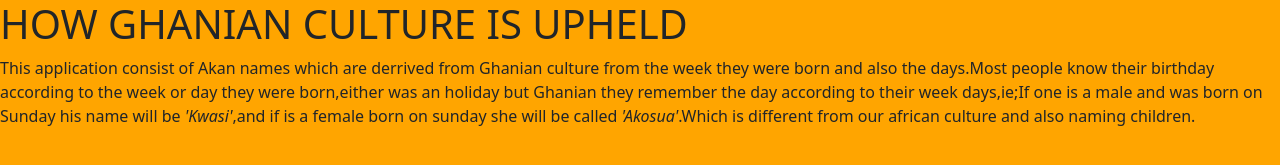
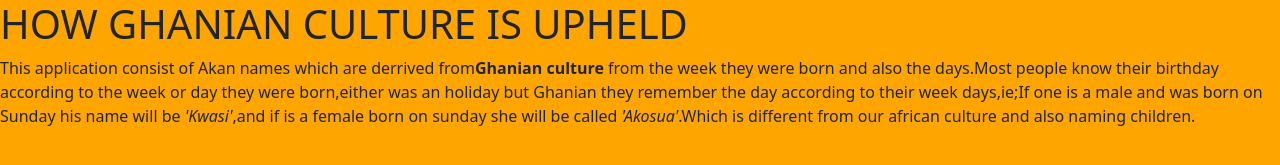
Before and after one commit to kennedy-ben/Week-two-project, a plain HTML site: page index.html in a window 1280 px wide. Shown: the top 165 px of the page. Drawn offline with nearby package versions, Linux system fonts and the light colour scheme.

Commit message:
added strong

```diff
--- a/index.html
+++ b/index.html
@@ -16,8 +16,8 @@
 <body>
 
     <p>
-        This application consist of Akan names which are derrived from Ghanian
-        culture from the week they were born and also the days.Most people know their
+        This application consist of Akan names which are derrived from<strong>Ghanian
+        culture</strong> from the week they were born and also the days.Most people know their
         birthday according to the week or day they were born,either was an holiday
         but Ghanian they remember the day according to their week days,ie;If one is a male
         and was born on Sunday his name will be <em>'Kwasi'</em>,and if is a female born on sunday
```
